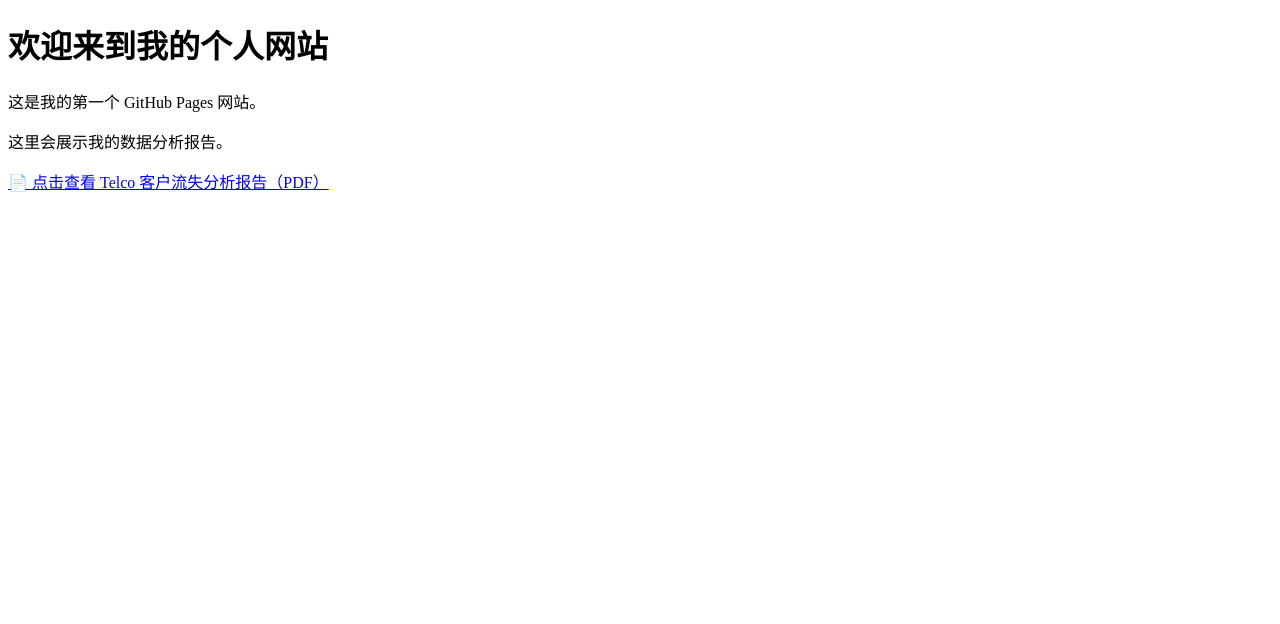
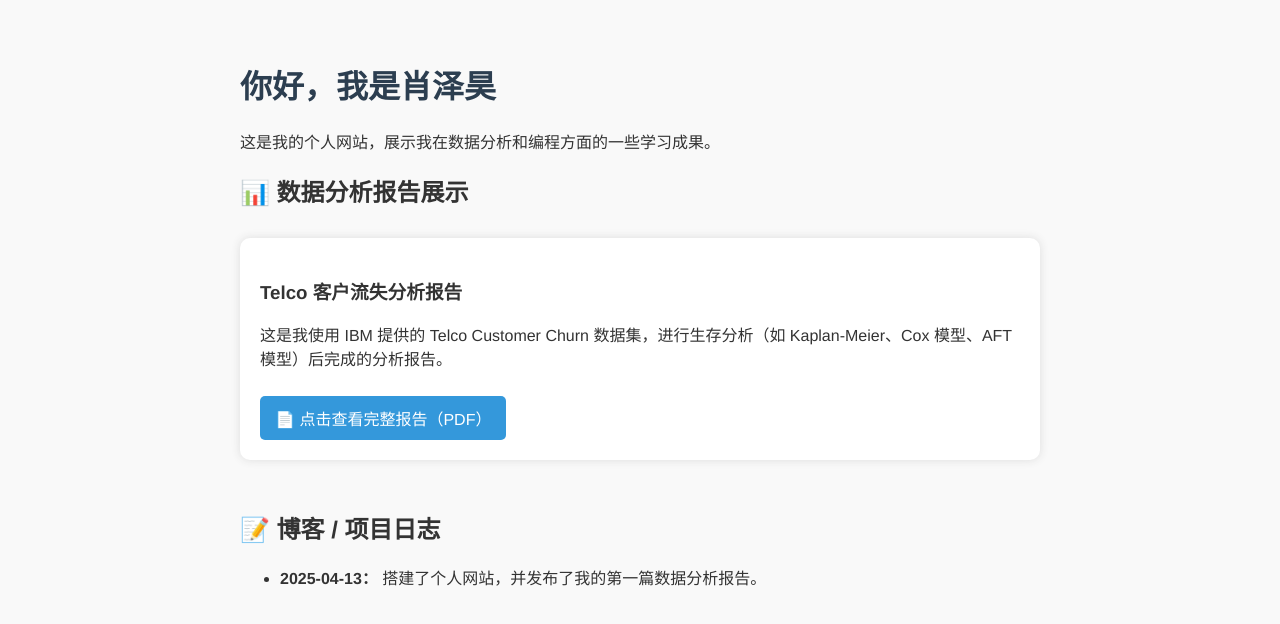
Before and after one commit to Xzh1844963039/Xzh1844963039.github.io, a plain HTML site: page index.html in a window 1280 px wide. Drawn offline with Linux system fonts and the light colour scheme.

Commit message:
Update index.html

```diff
--- a/index.html
+++ b/index.html
@@ -2,14 +2,62 @@
 <html lang="zh-CN">
 <head>
     <meta charset="UTF-8">
+    <title>肖泽昊的个人网站</title>
     <meta name="viewport" content="width=device-width, initial-scale=1.0">
-    <title>我的个人网站</title>
+    <style>
+        body {
+            font-family: "Helvetica Neue", sans-serif;
+            max-width: 800px;
+            margin: auto;
+            padding: 40px;
+            background-color: #f9f9f9;
+            color: #333;
+        }
+        h1 {
+            color: #2c3e50;
+        }
+        .report {
+            background-color: #fff;
+            padding: 20px;
+            border-radius: 10px;
+            box-shadow: 0 0 10px #ddd;
+            margin-top: 30px;
+        }
+        a {
+            color: #2980b9;
+            text-decoration: none;
+        }
+        a:hover {
+            text-decoration: underline;
+        }
+        .btn {
+            display: inline-block;
+            padding: 10px 15px;
+            margin-top: 10px;
+            background-color: #3498db;
+            color: white;
+            border-radius: 5px;
+        }
+        .btn:hover {
+            background-color: #2980b9;
+        }
+    </style>
 </head>
 <body>
-    <h1>欢迎来到我的个人网站</h1>
-    <p>这是我的第一个 GitHub Pages 网站。</p>
-    <p>这里会展示我的数据分析报告。</p>
+    <h1>你好，我是肖泽昊</h1>
+    <p>这是我的个人网站，展示我在数据分析和编程方面的一些学习成果。</p>
 
-    <p><a href="assets/telco-report.pdf" target="_blank">📄 点击查看 Telco 客户流失分析报告（PDF）</a></p>
+    <h2>📊 数据分析报告展示</h2>
+    <div class="report">
+        <h3>Telco 客户流失分析报告</h3>
+        <p>这是我使用 IBM 提供的 Telco Customer Churn 数据集，进行生存分析（如 Kaplan-Meier、Cox 模型、AFT 模型）后完成的分析报告。</p>
+        <a class="btn" href="/assets/telco-report.pdf" target="_blank">📄 点击查看完整报告（PDF）</a>
+    </div>
+
+    <h2 style="margin-top:50px;">📝 博客 / 项目日志</h2>
+    <ul>
+        <li><strong>2025-04-13：</strong> 搭建了个人网站，并发布了我的第一篇数据分析报告。</li>
+        <!-- 可以继续加 -->
+    </ul>
 </body>
 </html>
```
